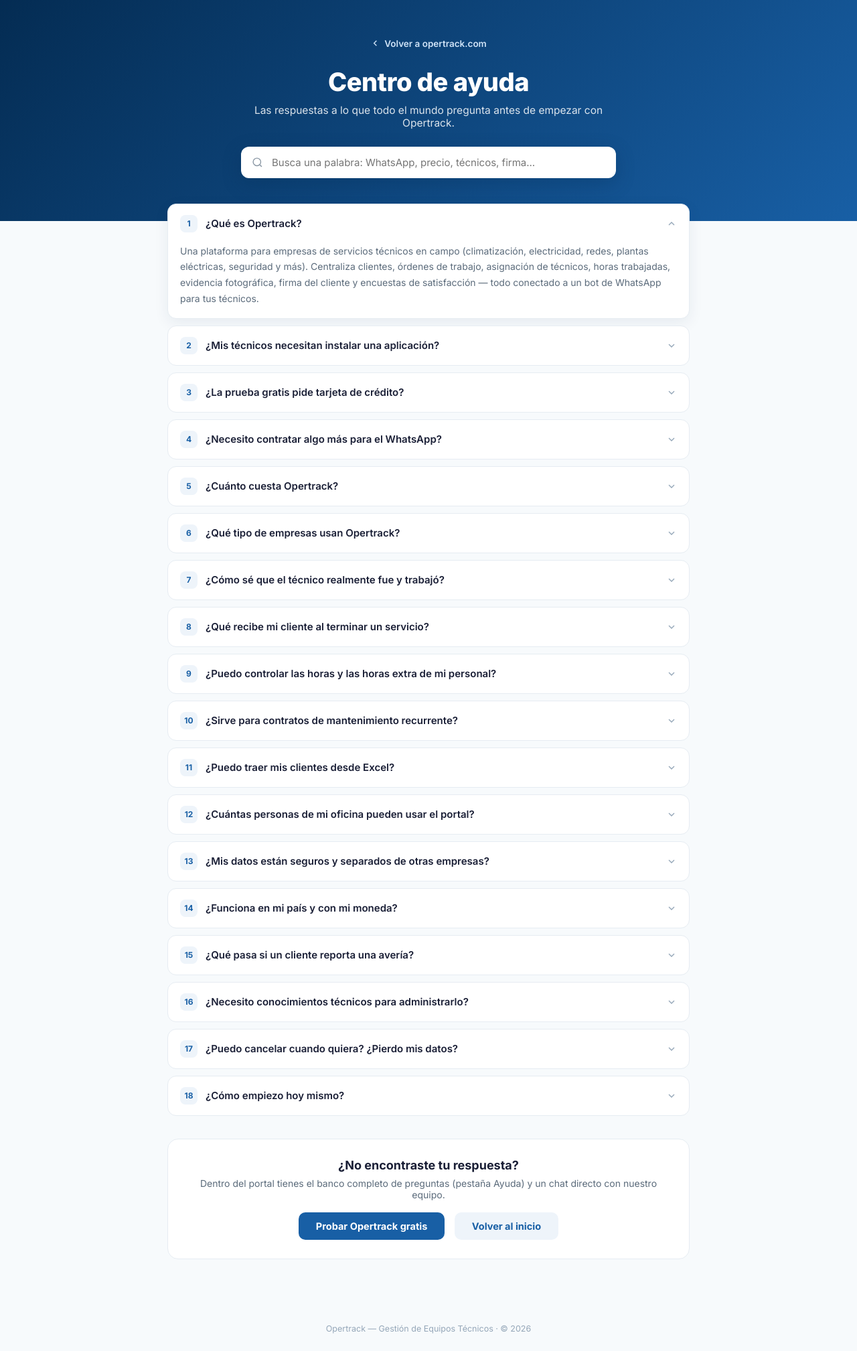
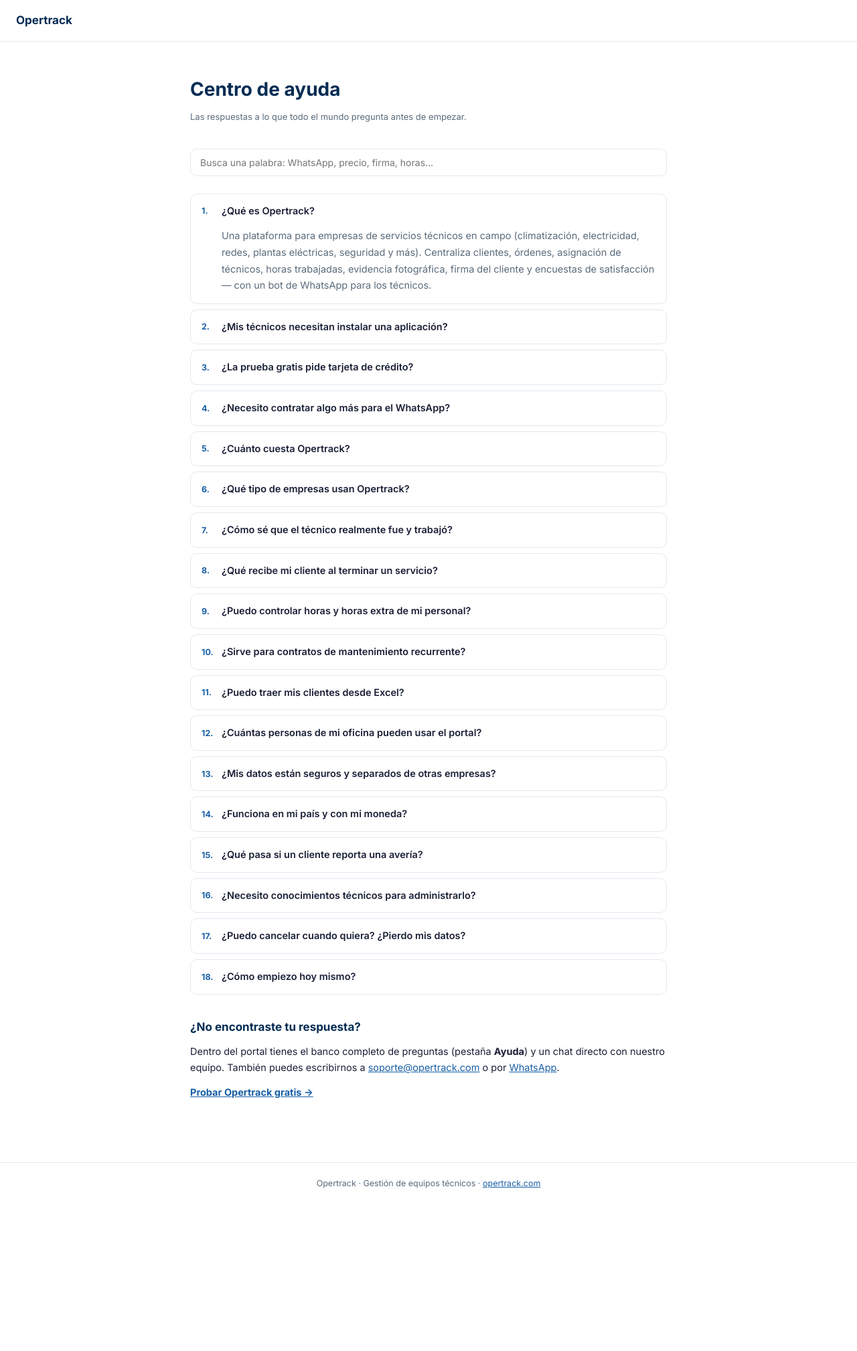
Before and after one commit to OperTrack/opertrack-landing, a website: page ayuda.html in a window 1280 px wide. Shown: the whole page at 67% size. After the commit the page ends 1798 px from the top, so only its background shows below. Drawn offline with Linux system fonts and the light colour scheme.

Commit message:
Add files via upload

```diff
--- a/ayuda.html
+++ b/ayuda.html
@@ -3,143 +3,72 @@
 <head>
 <meta charset="UTF-8">
 <meta name="viewport" content="width=device-width, initial-scale=1.0">
-<title>Centro de ayuda — Opertrack</title>
-<meta name="description" content="Preguntas frecuentes sobre Opertrack: la plataforma de gestión de equipos técnicos en campo.">
-<link rel="preconnect" href="https://fonts.googleapis.com">
-<link href="https://fonts.googleapis.com/css2?family=Inter:wght@400;500;600;700;800&display=swap" rel="stylesheet">
+<title>Centro de ayuda · Opertrack</title>
+<link href="https://fonts.googleapis.com/css2?family=Inter:wght@400;600;700&display=swap" rel="stylesheet">
 <style>
-  :root{--navy:#042C53;--blue:#0C447C;--mid:#185FA5;--light:#378ADD;
-        --text:#1A1F36;--muted:#5B6B7B;--border:#E6ECF2;--bg:#F7FAFC;}
-  *{box-sizing:border-box;margin:0;padding:0}
-  body{font-family:'Inter',system-ui,sans-serif;color:var(--text);background:var(--bg)}
-  .hero{background:linear-gradient(135deg,var(--navy),var(--mid));color:#fff;
-        padding:56px 24px 64px;text-align:center}
-  .hero a.back{display:inline-flex;align-items:center;gap:6px;color:#CFE3F7;
-        text-decoration:none;font-size:13.5px;font-weight:600;margin-bottom:26px}
-  .hero a.back:hover{color:#fff}
-  .hero h1{font-size:clamp(26px,4vw,38px);font-weight:800;letter-spacing:-.5px}
-  .hero p{margin-top:10px;font-size:15.5px;opacity:.85;max-width:560px;margin-inline:auto}
-  .search{max-width:560px;margin:26px auto 0;position:relative}
-  .search input{width:100%;padding:14px 18px 14px 46px;border:none;border-radius:12px;
-        font-size:15px;font-family:inherit;outline:none;box-shadow:0 8px 28px rgba(4,44,83,.28)}
-  .search svg{position:absolute;left:16px;top:15px}
-  .wrap{max-width:820px;margin:-26px auto 70px;padding:0 20px}
-  details{background:#fff;border:1px solid var(--border);border-radius:13px;
-        margin-bottom:10px;overflow:hidden;transition:box-shadow .15s}
-  details[open]{box-shadow:0 6px 22px rgba(4,44,83,.07)}
-  summary{list-style:none;cursor:pointer;display:flex;align-items:center;gap:12px;
-        padding:16px 18px;font-weight:600;font-size:15px}
-  summary::-webkit-details-marker{display:none}
-  summary .chev{margin-left:auto;transition:transform .15s;flex-shrink:0;color:#94A6B8}
-  details[open] .chev{transform:rotate(180deg)}
-  details p{padding:0 18px 17px;font-size:14px;line-height:1.7;color:var(--muted)}
-  details p a{color:var(--mid);font-weight:600;text-decoration:none}
-  .num{width:26px;height:26px;border-radius:8px;background:#EEF4FA;color:var(--mid);
-        display:flex;align-items:center;justify-content:center;font-size:12px;
-        font-weight:700;flex-shrink:0}
-  .cta{background:#fff;border:1px solid var(--border);border-radius:16px;
-        padding:28px;text-align:center;margin-top:34px}
-  .cta h3{font-size:18px;font-weight:700}
-  .cta p{color:var(--muted);font-size:14px;margin:8px 0 18px}
-  .cta a{display:inline-block;background:var(--mid);color:#fff;text-decoration:none;
-        font-weight:700;font-size:14.5px;padding:12px 26px;border-radius:10px}
-  .cta a:hover{background:var(--blue)}
-  .cta a.sec{background:#EEF4FA;color:var(--mid);margin-left:10px}
-  footer{text-align:center;padding:26px;font-size:12.5px;color:#94A6B8}
-  .hidden{display:none!important}
+  :root { --navy:#042C53; --primary:#185FA5; --text:#1A1F36; --muted:#5A6B7B; --border:#E3E8EE; }
+  * { margin:0; padding:0; box-sizing:border-box; }
+  body { font-family:'Inter',-apple-system,sans-serif; color:var(--text); background:#fff; line-height:1.7; }
+  header { border-bottom:1px solid var(--border); padding:16px 24px; }
+  header a { color:var(--navy); font-weight:700; font-size:17px; text-decoration:none; }
+  main { max-width:760px; margin:0 auto; padding:48px 24px 80px; }
+  h1 { font-size:28px; color:var(--navy); margin-bottom:6px; }
+  .fecha { font-size:13px; color:var(--muted); margin-bottom:36px; }
+  h2 { font-size:17px; color:var(--navy); margin:30px 0 10px; }
+  p, li { font-size:14.5px; color:var(--text); margin-bottom:12px; }
+  ul { padding-left:22px; margin-bottom:12px; }
+  a { color:var(--primary); }
+  footer { border-top:1px solid var(--border); padding:20px 24px; text-align:center;
+    font-size:12.5px; color:var(--muted); }
+  .buscar { width:100%; padding:11px 14px; border:1px solid var(--border);
+    border-radius:10px; font-size:14px; font-family:inherit; outline:none; margin-bottom:26px; }
+  .buscar:focus { border-color:var(--primary); }
+  details { border:1px solid var(--border); border-radius:10px; margin-bottom:8px; }
+  summary { list-style:none; cursor:pointer; padding:13px 16px; font-weight:600;
+    font-size:14.5px; display:flex; align-items:center; gap:10px; }
+  summary::-webkit-details-marker { display:none; }
+  summary .n { color:var(--primary); font-weight:700; font-size:12.5px; min-width:20px; }
+  details p { padding:0 16px 14px 46px; color:var(--muted); margin:0; }
+  .hidden { display:none!important; }
 </style>
 </head>
 <body>
-
-<section class="hero">
-  <a class="back" href="/">
-    <svg width="15" height="15" viewBox="0 0 24 24" fill="none" stroke="currentColor" stroke-width="2.2"><path d="m15 18-6-6 6-6"/></svg>
-    Volver a opertrack.com
-  </a>
-  <h1>Centro de ayuda</h1>
-  <p>Las respuestas a lo que todo el mundo pregunta antes de empezar con Opertrack.</p>
-  <div class="search">
-    <svg width="17" height="17" viewBox="0 0 24 24" fill="none" stroke="#8B98A5" stroke-width="2"><circle cx="11" cy="11" r="8"/><path d="m21 21-4.3-4.3"/></svg>
-    <input id="buscador" type="text" placeholder="Busca una palabra: WhatsApp, precio, técnicos, firma...">
-  </div>
-</section>
-
-<main class="wrap" id="faq">
-
-  <details open><summary><span class="num">1</span>¿Qué es Opertrack?<svg class="chev" width="16" height="16" viewBox="0 0 24 24" fill="none" stroke="currentColor" stroke-width="2"><path d="m6 9 6 6 6-6"/></svg></summary>
-  <p>Una plataforma para empresas de servicios técnicos en campo (climatización, electricidad, redes, plantas eléctricas, seguridad y más). Centraliza clientes, órdenes de trabajo, asignación de técnicos, horas trabajadas, evidencia fotográfica, firma del cliente y encuestas de satisfacción — todo conectado a un bot de WhatsApp para tus técnicos.</p></details>
-
-  <details><summary><span class="num">2</span>¿Mis técnicos necesitan instalar una aplicación?<svg class="chev" width="16" height="16" viewBox="0 0 24 24" fill="none" stroke="currentColor" stroke-width="2"><path d="m6 9 6 6 6-6"/></svg></summary>
-  <p>No. Trabajan por WhatsApp, que ya tienen en el bolsillo: reciben sus asignaciones, marcan inicio y fin con GPS, envían fotos del trabajo y comparten el enlace de firma al cliente — todo desde el chat. Cero capacitación, cero apps, cero excusas.</p></details>
-
-  <details><summary><span class="num">3</span>¿La prueba gratis pide tarjeta de crédito?<svg class="chev" width="16" height="16" viewBox="0 0 24 24" fill="none" stroke="currentColor" stroke-width="2"><path d="m6 9 6 6 6-6"/></svg></summary>
-  <p>No. Son 14 días completos sin tarjeta. Al vencer, tus datos quedan intactos en modo lectura hasta que elijas un plan — no borramos nada.</p></details>
-
-  <details><summary><span class="num">4</span>¿Necesito contratar algo más para el WhatsApp?<svg class="chev" width="16" height="16" viewBox="0 0 24 24" fill="none" stroke="currentColor" stroke-width="2"><path d="m6 9 6 6 6-6"/></svg></summary>
-  <p>No para probar: tu cuenta incluye el <strong>número de pruebas de Opertrack</strong> con mensajes incluidos, funcionando desde el minuto uno. Cuando tu operación crezca, conectas tu propia línea de WhatsApp Business (vía Twilio) con tu marca — la guía paso a paso está dentro del portal.</p></details>
-
-  <details><summary><span class="num">5</span>¿Cuánto cuesta Opertrack?<svg class="chev" width="16" height="16" viewBox="0 0 24 24" fill="none" stroke="currentColor" stroke-width="2"><path d="m6 9 6 6 6-6"/></svg></summary>
-  <p>Planes por suscripción mensual según el tamaño de tu equipo: Starter (hasta 5 técnicos), Growth (hasta 20) y Professional (hasta 50). Consulta los precios vigentes en la sección de planes de <a href="/">opertrack.com</a>. Sin permanencia: cancelas cuando quieras.</p></details>
-
-  <details><summary><span class="num">6</span>¿Qué tipo de empresas usan Opertrack?<svg class="chev" width="16" height="16" viewBox="0 0 24 24" fill="none" stroke="currentColor" stroke-width="2"><path d="m6 9 6 6 6-6"/></svg></summary>
-  <p>Cualquier negocio que despache técnicos a casas o empresas: aires acondicionados, electricidad, plomería, redes y cámaras, plantas eléctricas, ascensores, refrigeración comercial, mantenimiento de edificios. Si tu equipo visita clientes y necesitas saber qué pasó en cada visita, Opertrack es para ti.</p></details>
-
-  <details><summary><span class="num">7</span>¿Cómo sé que el técnico realmente fue y trabajó?<svg class="chev" width="16" height="16" viewBox="0 0 24 24" fill="none" stroke="currentColor" stroke-width="2"><path d="m6 9 6 6 6-6"/></svg></summary>
-  <p>Tres candados: el check-in registra la <strong>ubicación GPS</strong> y la hora exacta; al terminar, el técnico envía <strong>fotos del trabajo</strong>; y el cliente <strong>firma la conformidad</strong> en su propio teléfono. Todo queda en la orden, listo para el reporte.</p></details>
-
-  <details><summary><span class="num">8</span>¿Qué recibe mi cliente al terminar un servicio?<svg class="chev" width="16" height="16" viewBox="0 0 24 24" fill="none" stroke="currentColor" stroke-width="2"><path d="m6 9 6 6 6-6"/></svg></summary>
-  <p>El enlace para firmar la conformidad y, al firmar, una <strong>encuesta de satisfacción</strong> de 5 estrellas (por correo y WhatsApp). Tú además puedes entregarle el <strong>Reporte de Servicio</strong> en PDF con tu logo: datos del trabajo, fotos, firma y su valoración — imagen profesional que fideliza.</p></details>
-
-  <details><summary><span class="num">9</span>¿Puedo controlar las horas y las horas extra de mi personal?<svg class="chev" width="16" height="16" viewBox="0 0 24 24" fill="none" stroke="currentColor" stroke-width="2"><path d="m6 9 6 6 6-6"/></svg></summary>
-  <p>Sí. Las jornadas se registran solas con el bot (inicio, pausas, fin) y el módulo de <strong>Cierre de horas</strong> calcula normales y extras (35% y 100%, configurables) según tu horario laboral, generando el Excel de nómina con el membrete de tu empresa.</p></details>
-
-  <details><summary><span class="num">10</span>¿Sirve para contratos de mantenimiento recurrente?<svg class="chev" width="16" height="16" viewBox="0 0 24 24" fill="none" stroke="currentColor" stroke-width="2"><path d="m6 9 6 6 6-6"/></svg></summary>
-  <p>Es una de sus joyas: marca un mantenimiento como "repetir cada 30/60/90/180/365 días" y, al completarse, Opertrack <strong>crea solo el siguiente</strong> con su fecha futura. Ningún contrato se te vuelve a escapar del calendario.</p></details>
-
-  <details><summary><span class="num">11</span>¿Puedo traer mis clientes desde Excel?<svg class="chev" width="16" height="16" viewBox="0 0 24 24" fill="none" stroke="currentColor" stroke-width="2"><path d="m6 9 6 6 6-6"/></svg></summary>
-  <p>Sí: importas hasta 1,000 clientes por archivo CSV (exportable desde Excel). El sistema detecta las columnas automáticamente y omite duplicados. Migrar tu cartera toma minutos.</p></details>
-
-  <details><summary><span class="num">12</span>¿Cuántas personas de mi oficina pueden usar el portal?<svg class="chev" width="16" height="16" viewBox="0 0 24 24" fill="none" stroke="currentColor" stroke-width="2"><path d="m6 9 6 6 6-6"/></svg></summary>
-  <p>Puedes invitar a tu equipo administrativo con roles y permisos por módulo. Los técnicos de campo no ocupan usuario: ellos trabajan por WhatsApp, y solo cuentan contra el límite de técnicos de tu plan.</p></details>
-
-  <details><summary><span class="num">13</span>¿Mis datos están seguros y separados de otras empresas?<svg class="chev" width="16" height="16" viewBox="0 0 24 24" fill="none" stroke="currentColor" stroke-width="2"><path d="m6 9 6 6 6-6"/></svg></summary>
-  <p>Sí. Cada empresa vive en su propio espacio aislado: tus clientes, órdenes, fotos y nóminas son solo tuyos. Las credenciales de tus conexiones se guardan cifradas y la plataforma corre sobre infraestructura en la nube con respaldo.</p></details>
-
-  <details><summary><span class="num">14</span>¿Funciona en mi país y con mi moneda?<svg class="chev" width="16" height="16" viewBox="0 0 24 24" fill="none" stroke="currentColor" stroke-width="2"><path d="m6 9 6 6 6-6"/></svg></summary>
-  <p>Opertrack está pensado para Latinoamérica y el Caribe: configura tu zona horaria y tu moneda (DOP, USD, MXN, COP, PEN, CLP, ARS, BRL, GTQ, EUR) y todos los montos, nóminas y reportes salen en ella. WhatsApp funciona con números de cualquier país.</p></details>
-
-  <details><summary><span class="num">15</span>¿Qué pasa si un cliente reporta una avería?<svg class="chev" width="16" height="16" viewBox="0 0 24 24" fill="none" stroke="currentColor" stroke-width="2"><path d="m6 9 6 6 6-6"/></svg></summary>
-  <p>Creas una orden de tipo <strong>Incidencia</strong> en segundos (o la dejas en la cola "Pendiente por asignar" con semáforo de espera). Al asignarla, el técnico recibe la notificación por WhatsApp al instante, con dirección y contacto del cliente.</p></details>
-
-  <details><summary><span class="num">16</span>¿Necesito conocimientos técnicos para administrarlo?<svg class="chev" width="16" height="16" viewBox="0 0 24 24" fill="none" stroke="currentColor" stroke-width="2"><path d="m6 9 6 6 6-6"/></svg></summary>
-  <p>No. Si sabes usar WhatsApp y un navegador, sabes usar Opertrack. Incluye un tour guiado al entrar, un checklist de arranque en 5 pasos y un chat de soporte con ingenieros reales dentro del portal.</p></details>
-
-  <details><summary><span class="num">17</span>¿Puedo cancelar cuando quiera? ¿Pierdo mis datos?<svg class="chev" width="16" height="16" viewBox="0 0 24 24" fill="none" stroke="currentColor" stroke-width="2"><path d="m6 9 6 6 6-6"/></svg></summary>
-  <p>Cancelas cuando quieras, sin penalidad. Tus datos quedan en modo lectura — visibles y exportables — por si decides volver. Creemos en retenerte por valor, no por candado.</p></details>
-
-  <details><summary><span class="num">18</span>¿Cómo empiezo hoy mismo?<svg class="chev" width="16" height="16" viewBox="0 0 24 24" fill="none" stroke="currentColor" stroke-width="2"><path d="m6 9 6 6 6-6"/></svg></summary>
-  <p>Crea tu cuenta gratis en <a href="https://app.opertrack.com">app.opertrack.com</a>, sigue el checklist de bienvenida (empresa → técnico → cliente → orden) y pídele a tu primer técnico que escriba INICIO al WhatsApp de tu cuenta. En menos de una hora estarás despachando con evidencia y firma.</p></details>
-
-  <div class="cta">
-    <h3>¿No encontraste tu respuesta?</h3>
-    <p>Dentro del portal tienes el banco completo de preguntas (pestaña Ayuda) y un chat directo con nuestro equipo.</p>
-    <a href="https://app.opertrack.com">Probar Opertrack gratis</a>
-    <a class="sec" href="/">Volver al inicio</a>
-  </div>
+<header><a href="/">Opertrack</a></header>
+<main>
+<h1>Centro de ayuda</h1>
+<p class="fecha">Las respuestas a lo que todo el mundo pregunta antes de empezar.</p>
+<input class="buscar" id="b" type="text" placeholder="Busca una palabra: WhatsApp, precio, firma, horas...">
+<details open><summary><span class="n">1.</span>¿Qué es Opertrack?</summary><p>Una plataforma para empresas de servicios técnicos en campo (climatización, electricidad, redes, plantas eléctricas, seguridad y más). Centraliza clientes, órdenes, asignación de técnicos, horas trabajadas, evidencia fotográfica, firma del cliente y encuestas de satisfacción — con un bot de WhatsApp para los técnicos.</p></details>
+<details><summary><span class="n">2.</span>¿Mis técnicos necesitan instalar una aplicación?</summary><p>No. Trabajan por WhatsApp: reciben asignaciones, marcan inicio y fin con GPS, envían fotos del trabajo y comparten el enlace de firma al cliente, todo desde el chat. Cero apps, cero capacitación.</p></details>
+<details><summary><span class="n">3.</span>¿La prueba gratis pide tarjeta de crédito?</summary><p>No. Son 14 días completos sin tarjeta. Al vencer, tus datos quedan intactos en modo lectura hasta que elijas un plan — no borramos nada.</p></details>
+<details><summary><span class="n">4.</span>¿Necesito contratar algo más para el WhatsApp?</summary><p>No para probar: tu cuenta incluye el número de pruebas de Opertrack con mensajes incluidos, funcionando desde el minuto uno. Al crecer, conectas tu propia línea de WhatsApp Business (vía Twilio) con tu marca; la guía está dentro del portal.</p></details>
+<details><summary><span class="n">5.</span>¿Cuánto cuesta Opertrack?</summary><p>Suscripción mensual según el tamaño de tu equipo: Starter (hasta 5 técnicos), Growth (hasta 20) y Professional (hasta 50). Los precios vigentes están en la sección de planes de la página principal. Sin permanencia.</p></details>
+<details><summary><span class="n">6.</span>¿Qué tipo de empresas usan Opertrack?</summary><p>Cualquier negocio que despache técnicos: aires acondicionados, electricidad, plomería, redes y cámaras, plantas eléctricas, ascensores, refrigeración, mantenimiento de edificios. Si tu equipo visita clientes, Opertrack es para ti.</p></details>
+<details><summary><span class="n">7.</span>¿Cómo sé que el técnico realmente fue y trabajó?</summary><p>Tres candados: check-in con ubicación GPS y hora exacta, fotos del trabajo terminado, y la firma de conformidad del cliente en su propio teléfono. Todo queda en la orden.</p></details>
+<details><summary><span class="n">8.</span>¿Qué recibe mi cliente al terminar un servicio?</summary><p>El enlace para firmar la conformidad y, al firmar, una encuesta de satisfacción de 5 estrellas (correo y WhatsApp). Además puedes entregarle el Reporte de Servicio en PDF con tu logo: datos, fotos, firma y valoración.</p></details>
+<details><summary><span class="n">9.</span>¿Puedo controlar horas y horas extra de mi personal?</summary><p>Sí. Las jornadas se registran solas con el bot y el Cierre de horas calcula normales y extras (35% y 100%, configurables) según tu horario, generando el Excel de nómina con tu membrete.</p></details>
+<details><summary><span class="n">10.</span>¿Sirve para contratos de mantenimiento recurrente?</summary><p>Sí: marca un mantenimiento como «repetir cada 30/60/90/180/365 días» y, al completarse, Opertrack crea solo el siguiente con su fecha futura. Ningún contrato se escapa del calendario.</p></details>
+<details><summary><span class="n">11.</span>¿Puedo traer mis clientes desde Excel?</summary><p>Sí: importas hasta 1,000 clientes por archivo CSV. El sistema detecta las columnas y omite duplicados. Migrar tu cartera toma minutos.</p></details>
+<details><summary><span class="n">12.</span>¿Cuántas personas de mi oficina pueden usar el portal?</summary><p>Invita a tu equipo administrativo con roles y permisos por módulo. Los técnicos de campo no ocupan usuario: trabajan por WhatsApp y solo cuentan contra el límite de técnicos del plan.</p></details>
+<details><summary><span class="n">13.</span>¿Mis datos están seguros y separados de otras empresas?</summary><p>Sí. Cada empresa vive en su propio espacio aislado; tus clientes, órdenes, fotos y nóminas son solo tuyos. Las credenciales de integraciones se guardan cifradas.</p></details>
+<details><summary><span class="n">14.</span>¿Funciona en mi país y con mi moneda?</summary><p>Opertrack está pensado para Latinoamérica y el Caribe: configura zona horaria y moneda (DOP, USD, MXN, COP, PEN, CLP, ARS, BRL, GTQ, EUR) y todos los montos y reportes salen en ella.</p></details>
+<details><summary><span class="n">15.</span>¿Qué pasa si un cliente reporta una avería?</summary><p>Creas una orden de Incidencia en segundos o la dejas en la cola «Pendiente por asignar» con semáforo de espera. Al asignarla, el técnico recibe la notificación por WhatsApp al instante.</p></details>
+<details><summary><span class="n">16.</span>¿Necesito conocimientos técnicos para administrarlo?</summary><p>No. Si sabes usar WhatsApp y un navegador, sabes usar Opertrack. Incluye tour guiado, checklist de arranque en 5 pasos y chat de soporte con ingenieros reales.</p></details>
+<details><summary><span class="n">17.</span>¿Puedo cancelar cuando quiera? ¿Pierdo mis datos?</summary><p>Cancelas sin penalidad. Tus datos quedan en modo lectura, visibles y exportables, por si decides volver.</p></details>
+<details><summary><span class="n">18.</span>¿Cómo empiezo hoy mismo?</summary><p>Crea tu cuenta gratis en <a href='https://app.opertrack.com'>app.opertrack.com</a>, sigue el checklist (empresa → técnico → cliente → orden) y pídele a tu técnico escribir INICIO al WhatsApp de tu cuenta. En menos de una hora estarás despachando con evidencia y firma.</p></details>
+<h2 style="margin-top:34px">¿No encontraste tu respuesta?</h2>
+<p>Dentro del portal tienes el banco completo de preguntas (pestaña <strong>Ayuda</strong>) y un chat directo con nuestro equipo. También puedes escribirnos a <a href="mailto:soporte@opertrack.com">soporte@opertrack.com</a> o por <a href="https://wa.me/18097059291">WhatsApp</a>.</p>
+<p><a href="https://app.opertrack.com"><strong>Probar Opertrack gratis →</strong></a></p>
 </main>
 
-<footer>Opertrack — Gestión de Equipos Técnicos · © 2026</footer>
-
+<footer>Opertrack · Gestión de equipos técnicos · <a href="/">opertrack.com</a></footer>
 <script>
-  const inp=document.getElementById('buscador');
-  inp.addEventListener('input',()=>{
-    const t=inp.value.trim().toLowerCase();
-    document.querySelectorAll('#faq details').forEach(d=>{
-      const txt=d.textContent.toLowerCase();
-      d.classList.toggle('hidden', t!=="" && !txt.includes(t));
-      if(t!=="" && txt.includes(t)) d.open=true;
-    });
-  });
+  const inp=document.getElementById('b');
+  inp&&inp.addEventListener('input',()=>{const t=inp.value.trim().toLowerCase();
+    document.querySelectorAll('main details').forEach(d=>{
+      const x=d.textContent.toLowerCase();
+      d.classList.toggle('hidden', t!==''&&!x.includes(t));
+      if(t!==''&&x.includes(t))d.open=true;});});
 </script>
 </body>
 </html>
```
Also changed, not shown: actualizaciones.html (added, +54 -0 lines), blog.html (added, +47 -0 lines), contacto.html (added, +46 -0 lines), documentacion.html (added, +52 -0 lines), estado.html (added, +48 -0 lines), integraciones.html (added, +49 -0 lines), sobre.html (added, +47 -0 lines).
